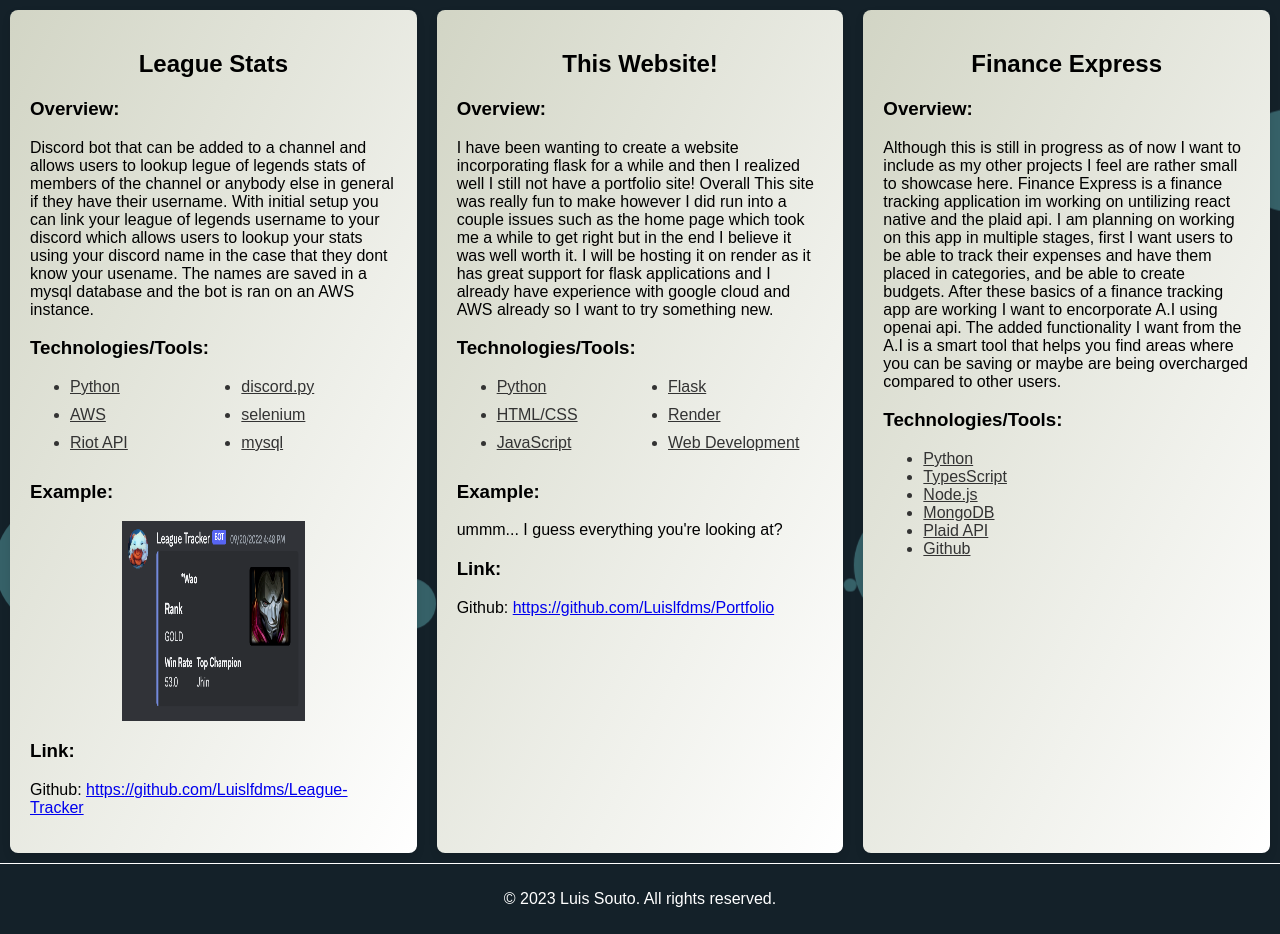
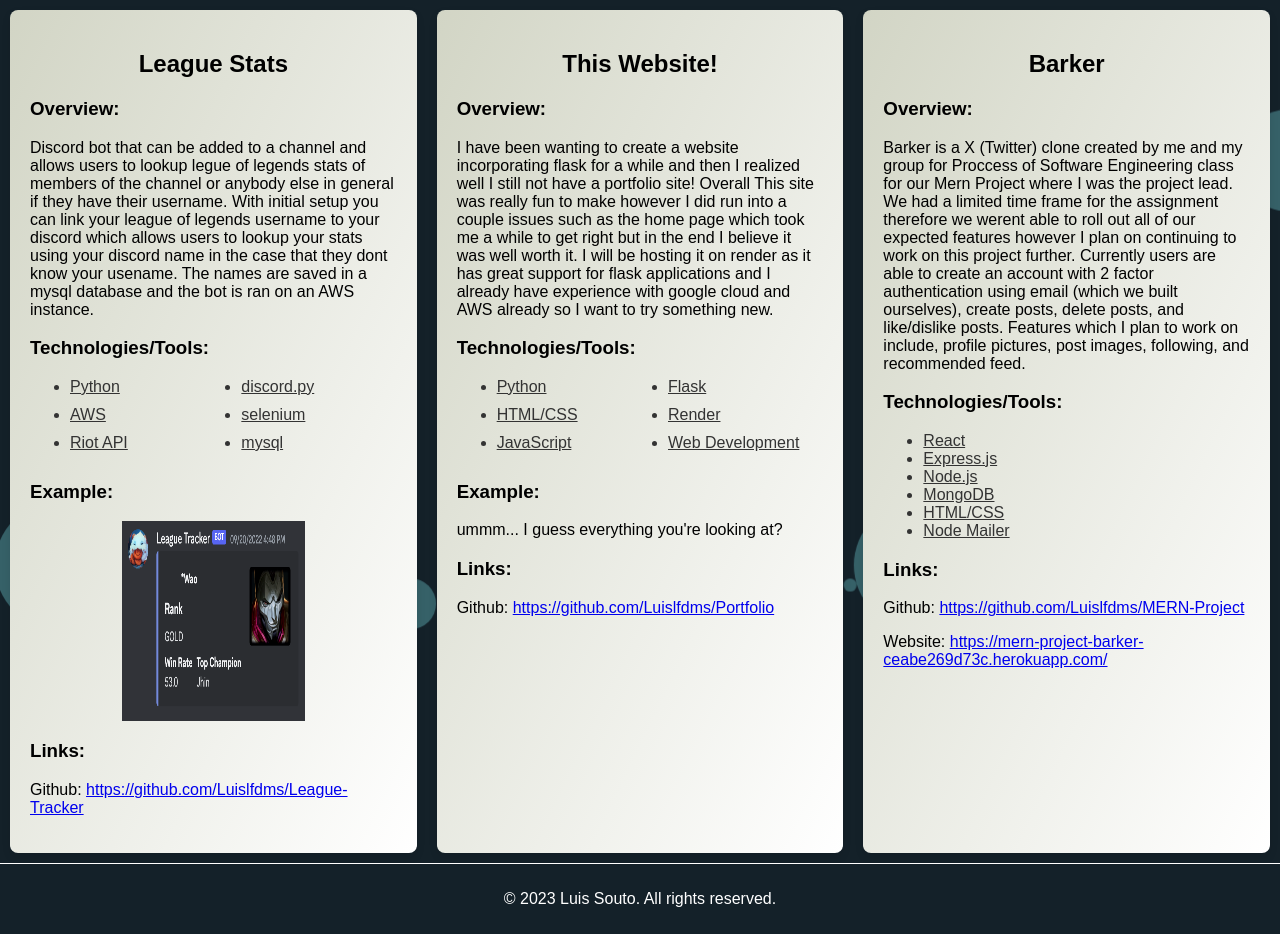
Before and after one commit to Luislfdms/Portfolio, a Flask app: page /projects/ in a window 1280 px wide. Shown: the part 170-1104 px from the top of the page. Run offline with Flask 3, Linux system fonts and the light colour scheme.

Commit message:
update projects page

```diff
--- a/pages/projects.py
+++ b/pages/projects.py
@@ -13,15 +13,14 @@ def projects():
                        not have a portfolio site! Overall This site was really fun to make however I did run into a couple issues such as the home \
                        page which took me a while to get right but in the end I believe it was well worth it. I will be hosting it on render \
                        as it has great support for flask applications and I already have experience with google cloud and AWS already so I want to try something new.'],
-                     ['Finance Express','Although this is still in progress as of now I want to include as my other projects I feel are rather small to \
-                       showcase here. Finance Express is a finance tracking application im working on untilizing react native and the plaid api. I am planning \
-                       on working on this app in multiple stages, first I want users to be able to track their expenses and have them placed in categories, \
-                       and be able to create budgets. After these basics of a finance tracking app are working I want to encorporate A.I using openai api. \
-                       The added functionality I want from the A.I is a smart tool that helps you find areas where you can be saving or maybe are being overcharged \
-                       compared to other users.']]
+                     ['Barker','Barker is a X (Twitter) clone created by me and my group for Proccess of Software Engineering class for our Mern Project \
+                       where I was the project lead. We had a limited time frame for the assignment therefore we werent able to roll out all of our \
+                       expected features however I plan on continuing to work on this project further. Currently users are able to create an account \
+                       with 2 factor authentication using email (which we built ourselves), create posts, delete posts, and like/dislike posts. \
+                       Features which I plan to work on include, profile pictures, post images, following, and recommended feed.']]
     technology = [['Python','AWS','Riot API', 'discord.py','selenium','mysql'],
                   ['Python', 'HTML/CSS', 'JavaScript', 'Flask', 'Render', 'Web Development'],
-                  ['React Native and Navigation', 'TypesScript', 'Node.js', 'MongoDB', 'Plaid API', 'Github']]
+                  ['React', 'Express.js', 'Node.js', 'MongoDB', 'HTML/CSS', 'Node Mailer']]
 
     # Render the "projects.html" template with the provided data
     return render_template('projects.html', projects_list=projects_list, technology=technology)
--- a/templates/projects.html
+++ b/templates/projects.html
@@ -26,7 +26,7 @@
             </ul>
             <h3>Example:</h3>
             <img src="images/leaguetrack.png" alt="League Tracker Example" width="300px" height="200px">
-            <h3>Link:</h3>
+            <h3>Links:</h3>
             <p>Github: <a href="https://github.com/Luislfdms/League-Tracker" target="_blank">https://github.com/Luislfdms/League-Tracker</a></p>
         </div>
         <div class="project">
@@ -44,7 +44,7 @@
             </ul>
             <h3>Example:</h3>
             <p>ummm... I guess everything you're looking at?</p>
-            <h3>Link:</h3>
+            <h3>Links:</h3>
             <p>Github: <a href="https://github.com/Luislfdms/Portfolio" target="_blank">https://github.com/Luislfdms/Portfolio</a></p>
         </div>
         <div class="project">
@@ -53,13 +53,16 @@
             <p>{{ projects_list[2][1] }}</p>
             <h3>Technologies/Tools:</h3>
             <ul>
-                <li>{{ technology[1][0] }}</li>
+                <li>{{ technology[2][0] }}</li>
                 <li>{{ technology[2][1] }}</li>
                 <li>{{ technology[2][2] }}</li>
                 <li>{{ technology[2][3] }}</li>
                 <li>{{ technology[2][4] }}</li>
                 <li>{{ technology[2][5] }}</li>
             </ul>
+            <h3>Links:</h3>
+            <p>Github: <a href="https://github.com/Luislfdms/MERN-Project" target="_blank">https://github.com/Luislfdms/MERN-Project</a></p>
+            <p>Website: <a href="https://mern-project-barker-ceabe269d73c.herokuapp.com/" target="_blank">https://mern-project-barker-ceabe269d73c.herokuapp.com/</a></p>
         </div>
         <!-- Add more projects as needed -->
     </div>
```
Also changed, not shown: 1 other file.
